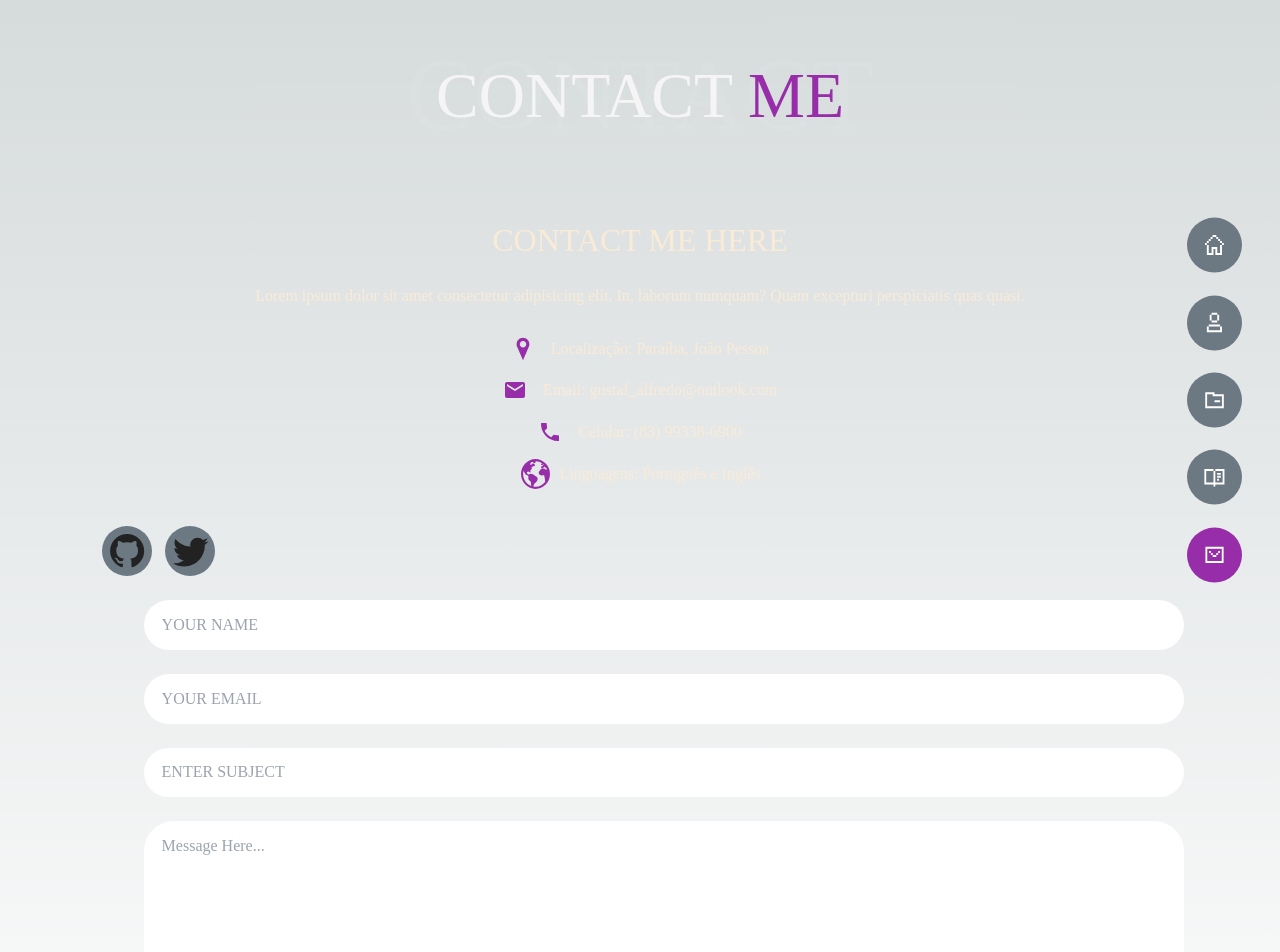
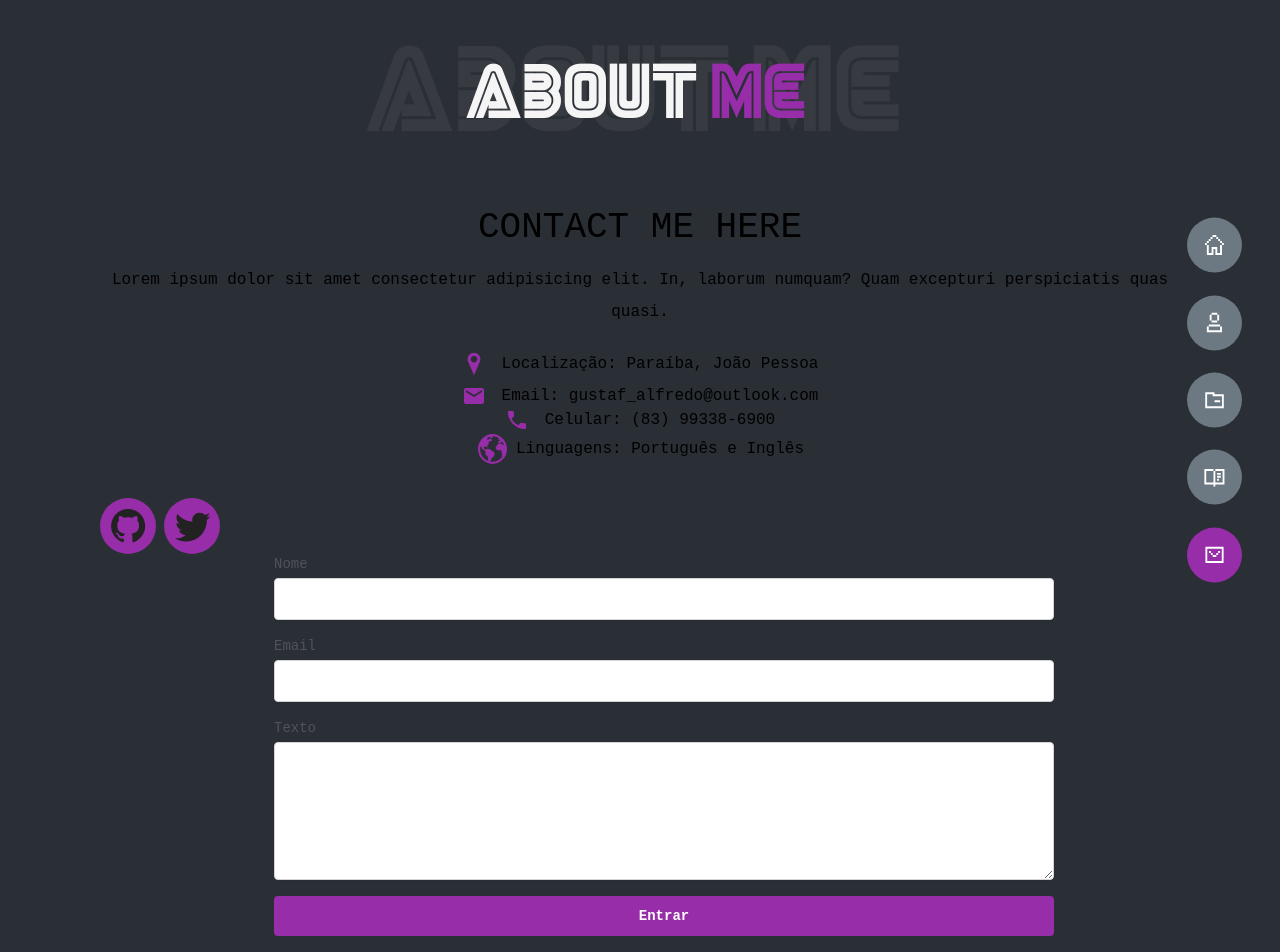
Before and after one commit to SystemG1000/portfolio, a Next.js app: page /contact in a window 1280 px wide. Shown: the top 952 px of the page. Built offline with nearby package versions, Linux system fonts and the light colour scheme.

Commit message:
feat: add hook form + zod

```diff
--- a/package.json
+++ b/package.json
@@ -9,10 +9,13 @@
     "lint": "next lint"
   },
   "dependencies": {
+    "@hookform/resolvers": "^3.3.2",
     "@react-hook/media-query": "^1.1.1",
     "next": "14.0.4",
     "react": "^18",
-    "react-dom": "^18"
+    "react-dom": "^18",
+    "react-hook-form": "^7.49.0",
+    "zod": "^3.22.4"
   },
   "devDependencies": {
     "@types/node": "^20",
--- a/src/app/(public)/contact/contact.module.css
+++ b/src/app/(public)/contact/contact.css
@@ -1,3 +1,38 @@
+@font-face {
+  font-family: 'MrRobot';
+  src: local('MrRobot'), url('../../../../public//MR\ ROBOT.ttf') format('truetype');
+}
+
+@import url('https://fonts.googleapis.com/css2?family=Fira+Code:wght@300;400;500;600;700&display=swap');
+
+
+.font-firaCode {
+  font-family: 'Fira Code', monospace;
+}
+
+.font-mrRobot {
+  font-family: 'MrRobot';
+}
+
+.grid-cols-40-1fr {
+  grid-template-columns: 40px 1fr;
+}
+
+.flex-3 {
+  flex: 3;
+}
+
+.flex-2 {
+  flex: 2;
+}
+
+.teste a:hover {
+  background-color: #972DA8;
+}
+.teste a:hover i {
+  color: #972DA8;
+}
+
 
 .mainTitle {
   text-align: center;
@@ -29,84 +64,6 @@
   z-index: 1;
 }
 
-.workInProgress {
-  background-color: antiquewhite;
-}
-
-
-.container {
-  padding: 3rem 6rem !important;
-}
-
-.contactContentCon {
-  display: flex;
-  padding-top: 3.5rem;
-  flex-direction: column;
-  color: antiquewhite;
-  font-family: 'Fira Code';
-
-}
-.contactContentCon .leftContact {
-  flex: 2;
-}
-.contactContentCon .leftContact h4 {
-  margin-top: 1rem;
-  font-size: 2rem;
-  text-transform: uppercase;
-}
-.contactContentCon .leftContact p {
-  margin: 1rem 0;
-  line-height: 2rem;
-}
-.contactContentCon .leftContact .contactInfo .contactItem {
-  display: flex;
-  align-items: center;
-  justify-content: center;
-}
-.contactContentCon .leftContact .contactInfo .contactItem p {
-  margin: 0.3rem 0 !important;
-  padding: 0 !important;
-}
-.contactContentCon .leftContact .contactInfo .contactItem .icon {
-  display: grid;
-  grid-template-columns: 40px 1fr;
-  align-items: center;
-  justify-content: center;
-}
-.contactContentCon .leftContact .contactInfo .contactItem .icon i {
-  display: flex;
-  align-items: center;
-  font-size: 1.3rem;
-}
-.contactContentCon .leftContact .contactIcon {
-  display: flex;
-  margin-top: 2rem;
-}
-.contactContentCon .leftContact .contactIcon a {
-  display: flex;
-  align-items: center;
-  color: whitesmoke;
-  background-color: #6C7983;
-  cursor: pointer;
-  justify-content: center;
-  width: 50px;
-  height: 50px;
-  border-radius: 50%;
-  margin: 0 0.4rem;
-  transition: all 0.4s ease-in-out;
-}
-.contactContentCon .leftContact .contactIcon a:hover {
-  background-color: #972DA8;
-}
-.contactContentCon .leftContact .contactIcon a:hover i {
-  color: #972DA8;
-}
-.contactContentCon .leftContact .contactIcon a i {
-  display: flex;
-  align-items: center;
-  justify-content: center;
-  font-size: 1.3rem;
-}
 .contactContentCon .rightContact {
   flex: 3;
   margin-left: 3rem;
@@ -222,7 +179,4 @@
     font-size: 15px;
     padding: 1rem 0;
   }
-
-  .contactContainer {
-  }
 }
--- a/src/app/(public)/contact/page.tsx
+++ b/src/app/(public)/contact/page.tsx
@@ -1,4 +1,5 @@
-import styles from "./contact.module.css";
+"use client"
+import "./contact.css";
 import Image from "next/image";
 
 import Twitter from "../../../../public/assets/iconsItemTech/contact/twitter.svg";
@@ -7,93 +8,146 @@ import Locate from "../../../../public/assets/iconsItemTech/contact/locate.svg";
 import Language from "../../../../public/assets/iconsItemTech/contact/language.svg";
 import Email from "../../../../public/assets/iconsItemTech/contact/email.svg";
 import Phone from "../../../../public/assets/iconsItemTech/contact/phone.svg";
+import { useState } from 'react'
+import { useForm, FormProvider } from 'react-hook-form'
+import { z } from 'zod'
+import { zodResolver } from '@hookform/resolvers/zod'
+import { Form } from '../../../components/Form'
 
-export default function LoginPage() {
+const userSchema = z.object({
+  email: z.string().min(1, {
+    message: 'Email é obrigatório',
+  }).email({
+    message: 'Formato de e-mail inválido'
+  }).toUpperCase(),
+  name: z.string().min(1,  {
+    message: 'Nome é obrigatório',
+  }).toUpperCase(),
+  text: z.string().min(1, {
+    message: 'Texto é obrigatório',
+  }).toUpperCase(),
+})
+
+type UserData = z.infer<typeof userSchema>
+
+
+export default function Contact() {
+  const [output, setOutput] = useState('')
+  const UserForm = useForm<UserData>({
+    resolver: zodResolver(userSchema),
+  })
+  async function userText(data: UserData) {
+    setOutput(JSON.stringify(data, null, 3))
+  }
+  const {
+    handleSubmit,
+    formState: { isSubmitting },
+  } = UserForm;
+
   return (
-    <section className={`${styles.container} + ${styles.contact}`}>
-      <div className={styles.contactContainer}>
-        <div className={styles.mainTitle}>
-          <h2>
-            Contact <span>Me</span>
-            <span className={styles.bgText}>Contact</span>
-          </h2>
-          <div className={styles.contactContentCon}>
-            <div className={styles.leftContact}>
-              <h4>Contact me here</h4>
-              <p>
+      <section className="py-12 px-24 bg-[#2A2E35]">
+        <div className="font-firaCode">
+        <div className="mainTitle">
+          <h2>About <span>me</span><span className="bgText">About me</span></h2>
+        </div>
+          <div className="flex flex-col pt-12">
+            <div className="flex-2 justify-center items-center text-center">
+              <h4 className="mt-4 text-4xl uppercase">Contact me here</h4>
+              <p className="my-4 mx-0 leading-8">
                 Lorem ipsum dolor sit amet consectetur adipisicing elit. In,
                 laborum numquam? Quam excepturi perspiciatis quas quasi.
               </p>
-              <div className={styles.contactInfo}>
-                <div className={styles.contactItem}>
-                  <div className={styles.icon}>
+              <div className="">
+                <div className="flex items-center justify-center">
+                  <div className="grid grid-cols-40-1fr items-center justify-center">
                     <Image src={Locate} alt="" />
-
                     <span>Localização</span>
                   </div>
-                  <p>: Paraíba, João Pessoa</p>
+                  <p className="my-2 mx-0">: Paraíba, João Pessoa</p>
                 </div>
-                <div className={styles.contactItem}>
-                  <div className={styles.icon}>
+                <div className="flex items-center justify-center">
+                  <div className="grid grid-cols-40-1fr items-center justify-center">
                     <Image src={Email} alt="" />
                     <span>Email</span>
                   </div>
                   <p>: gustaf_alfredo@outlook.com</p>
                 </div>
-                <div className={styles.contactItem}>
-                  <div className={styles.icon}>
+                <div className="flex items-center justify-center">
+                  <div className="grid grid-cols-40-1fr items-center justify-center">
                     <Image src={Phone} alt="" />
                     <span>Celular</span>
                   </div>
                   <p>: (83) 99338-6900 </p>
                 </div>
-                <div className={styles.contactItem}>
-                  <div className={styles.icon}>
+                <div className="flex items-center justify-center">
+                  <div className="grid grid-cols-40-1fr items-center justify-center">
                     <Image src={Language} alt="" />
                     <span>Linguagens</span>
                   </div>
                   <p>: Português e Inglês</p>
                 </div>
               </div>
-              <div className={styles.contactIcons}>
-                <div className={styles.contactIcon}>
-                  <a href="">
+              <div>
+                <div className="flex mt-8">
+                  <a href="" className="flex items-center justify-center bg-[#972DA8] hover:bg-violet-600 text-zinc-300 cursor-pointer w-14 h-14 rounded-full my-0 mx-1">
                     <Image src={GitHub} alt="" />
                   </a>
-                  <a href="">
+                  <a href="" className="flex items-center justify-center bg-[#972DA8] hover:bg-violet-600 text-zinc-300 cursor-pointer w-14 h-14 rounded-full my-0 mx-1">
                     <Image src={Twitter} alt="" />
                   </a>
                 </div>
               </div>
             </div>
-            <div className={styles.rightContact}>
-              <form action="" className={styles.contactForm}>
-                <div
-                  className={`${styles.inputControl} + ${styles.inputControlFirst}`}
+            <div className="flex-3 ml-12 pb-8 gap-8">
+              <FormProvider {...UserForm}>
+                <form
+                  onSubmit={handleSubmit(userText)}
+                  className="flex flex-col gap-4 w-3/4 justify-center m-auto"
                 >
-                  <input type="text" required placeholder="YOUR NAME" />
-                  <input type="email" required placeholder="YOUR EMAIL" />
-                </div>
-                <div className={styles.inputControl}>
-                  <input type="text" required placeholder="ENTER SUBJECT" />
-                </div>
-                <div className={styles.inputControl}>
-                  <textarea
-                    name=""
-                    id=""
-                    cols={15}
-                    rows={8}
-                    placeholder="Message Here..."
-                  ></textarea>
-                </div>
-                <div className={styles.submitBtn}>
-                  <input type="submit" />
-                </div>
-              </form>
+                  <Form.Field>
+                    <Form.Label htmlFor="name">
+                      Nome
+                    </Form.Label>
+                    <Form.Input type="text" name="name" />
+                    <Form.ErrorMessage field="name"/>
+                  </Form.Field>
+
+                  <Form.Field>
+                    <Form.Label htmlFor="email">
+                      Email
+                    </Form.Label>
+                    <Form.Input type="email" name="email" />
+                    <Form.ErrorMessage field="E-Mail"/>
+                  </Form.Field>
+
+                  <Form.Field>
+                    <Form.Label htmlFor="text">
+                      Texto
+                    </Form.Label>
+                    <Form.TextArea cols={5} rows={5} text="text" name="text" />
+                    <Form.ErrorMessage field="text"/>
+                  </Form.Field>
+
+                  <button
+                    type="submit"
+                    disabled={isSubmitting}
+                    className="bg-[#972DA8] text-white rounded px-3 h-10 font-semibold text-sm hover:bg-violet-600"
+                  >
+                    Entrar
+                  </button>
+
+                </form>
+              </FormProvider>
             </div>
           </div>
         </div>
-      </div>
-    </section>
+
+        {output && (
+        <pre className="text-sm bg-zinc-800 text-zinc-100 p-6 rounded-lg">
+          {output}
+        </pre>
+      )}
+      </section>
+
   );
 }
--- /dev/null
+++ b/src/components/Form/Field.tsx
@@ -0,0 +1,9 @@
+import { HTMLAttributes } from "react";
+
+interface FieldProps extends HTMLAttributes<HTMLDivElement> {}
+
+export function Field(props: FieldProps) {
+  return (
+    <div className="flex flex-col gap-1" {...props} />
+  )
+}
--- /dev/null
+++ b/src/components/Form/Input.tsx
@@ -0,0 +1,19 @@
+import { InputHTMLAttributes } from "react";
+import { useFormContext } from 'react-hook-form'
+
+interface InputProps extends InputHTMLAttributes<HTMLInputElement> {
+  name: string
+}
+
+export function Input(props: InputProps) {
+  const { register } = useFormContext()
+
+  return (
+    <input
+      id={props.name}
+      className="flex-1 w-full rounded border border-zinc-300 shadow-sm px-3 py-2 text-zinc-800 focus:outline-none focus:ring-2 focus:ring-violet-500"
+      {...register(props.name)}
+      {...props}
+    />
+  )
+}
--- /dev/null
+++ b/src/components/Form/Label.tsx
@@ -0,0 +1,10 @@
+import { LabelHTMLAttributes } from "react";
+
+export function Label(props: LabelHTMLAttributes<HTMLLabelElement>) {
+  return (
+    <label
+      className="text-sm text-zinc-600 flex items-center justify-between"
+      {...props}
+    />
+  )
+}
--- /dev/null
+++ b/src/components/Form/TextArea.tsx
@@ -0,0 +1,19 @@
+import { TextareaHTMLAttributes } from "react";
+import { useFormContext } from 'react-hook-form'
+
+interface TextArea extends TextareaHTMLAttributes<HTMLTextAreaElement> {
+  text: string
+}
+
+export function TextArea(props: TextArea) {
+  const { register } = useFormContext()
+
+  return (
+    <textarea
+      id={props.text}
+      className="flex-1 w-full rounded border border-zinc-300 shadow-sm px-3 py-2 text-zinc-800 focus:outline-none focus:ring-2 focus:ring-violet-500"
+      {...register(props.text)}
+      {...props}
+    />
+  )
+}
--- /dev/null
+++ b/src/components/Form/index.tsx
@@ -0,0 +1,13 @@
+import { ErrorMessage } from "./ErrorMessage";
+import { Field } from "./Field";
+import { Input } from "./Input";
+import { Label } from "./Label";
+import { TextArea } from "./TextArea";
+
+export const Form = {
+  Label,
+  Input,
+  ErrorMessage,
+  Field,
+  TextArea,
+}
```
Also changed, not shown: src/app/(public)/page.tsx (+19 -0 lines), src/components/Form/ErrorMessage.tsx (added, +31 -0 lines), 1 other file (tests, documents, lock files or other folders).
